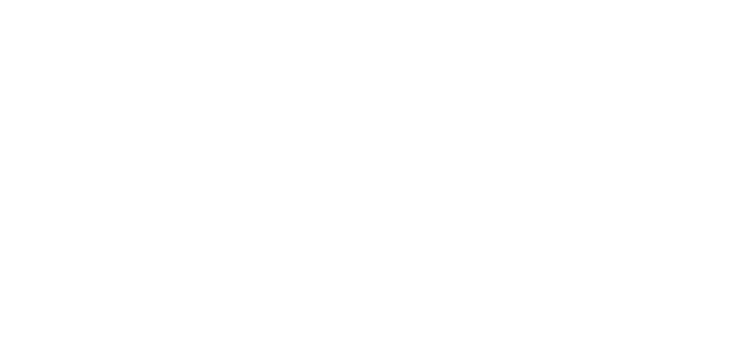
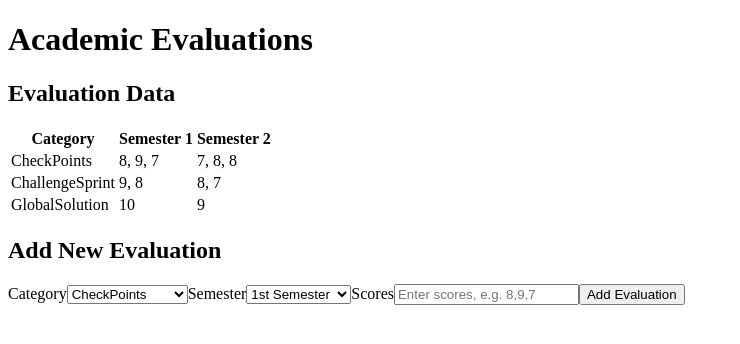
Before and after one commit to gabimezze/CP6-Portfolio, a Next.js app: page / in a window 1280 px wide. Shown: the top 344 px of the page, without its empty margins (0-740 px from the left). Built offline with nearby package versions, Linux system fonts and the light colour scheme.

Commit message:
criando pagina home

```diff
--- a/src/app/page.tsx
+++ b/src/app/page.tsx
@@ -1,7 +1,34 @@
+import { useState } from "react";
+import EvaluationTable from "../components/EvaluTable/EvaluTable";
+import EvaluationForm from "../components/EvaluForm/EvaluForm";
+import { EvaluationData, Evaluation } from "../utils/types";
+
+const initialData: EvaluationData = {
+  CheckPoints: { 1: [8, 9, 7], 2: [7, 8, 8] },
+  ChallengeSprint: { 1: [9, 8], 2: [8, 7] },
+  GlobalSolution: { 1: [10], 2: [9] },
+};
 
 export default function Home() {
+  const [evaluations, setEvaluations] = useState<EvaluationData>(initialData);
+
+  const handleAddEvaluation = (newEvaluation: Evaluation) => {
+    const { category, semester, scores } = newEvaluation;
+    setEvaluations((prev) => ({
+      ...prev,
+      [category]: {
+        ...prev[category as keyof EvaluationData],
+        [semester]: scores,
+      },
+    }));
+  };
+
   return (
     <div>
+      <h1>Academic Evaluations</h1>
+      <EvaluationTable evaluations={evaluations} />
+      <h2>Add New Evaluation</h2>
+      <EvaluationForm onSubmit={handleAddEvaluation} />
     </div>
   );
 }
```
